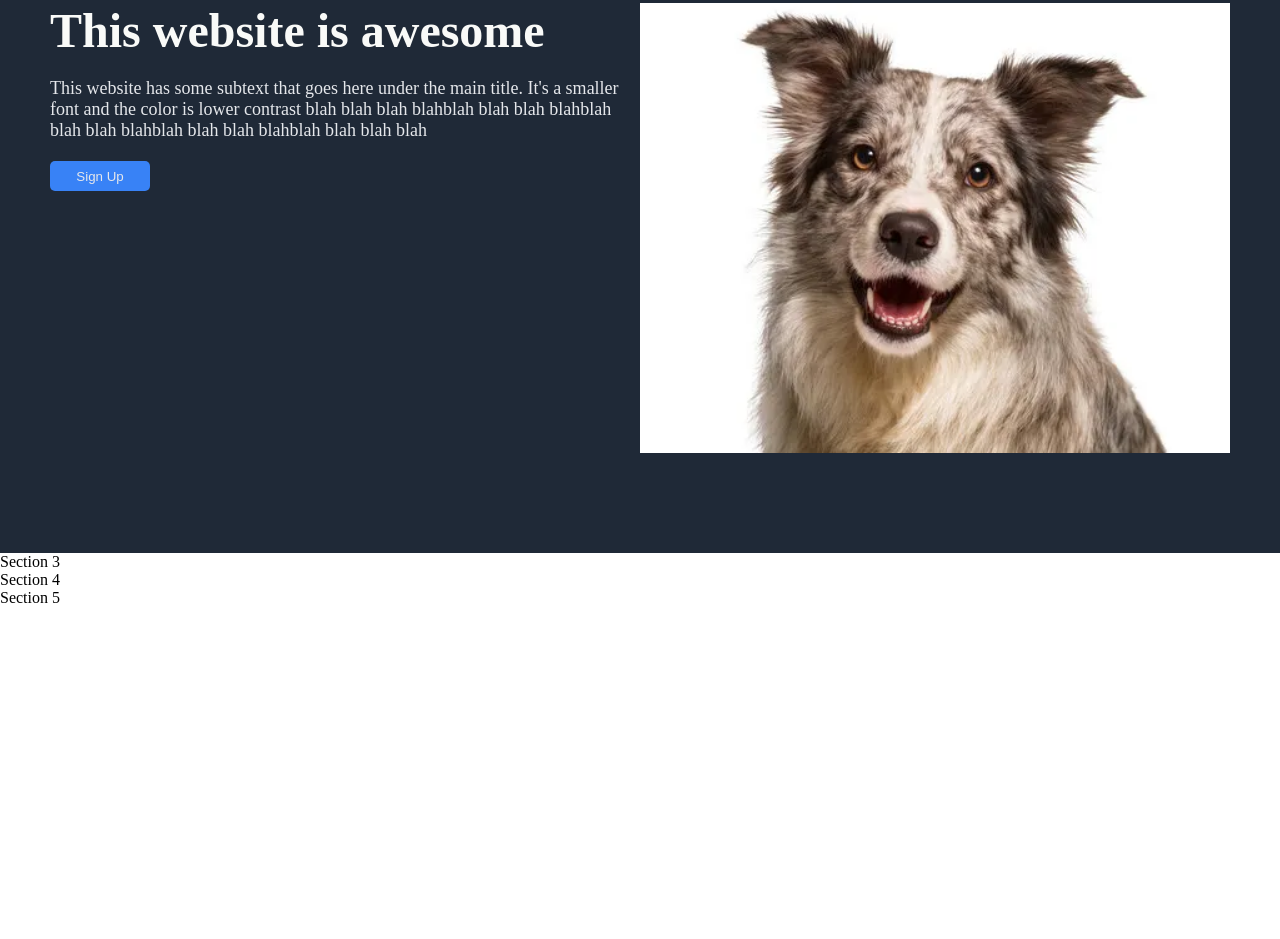
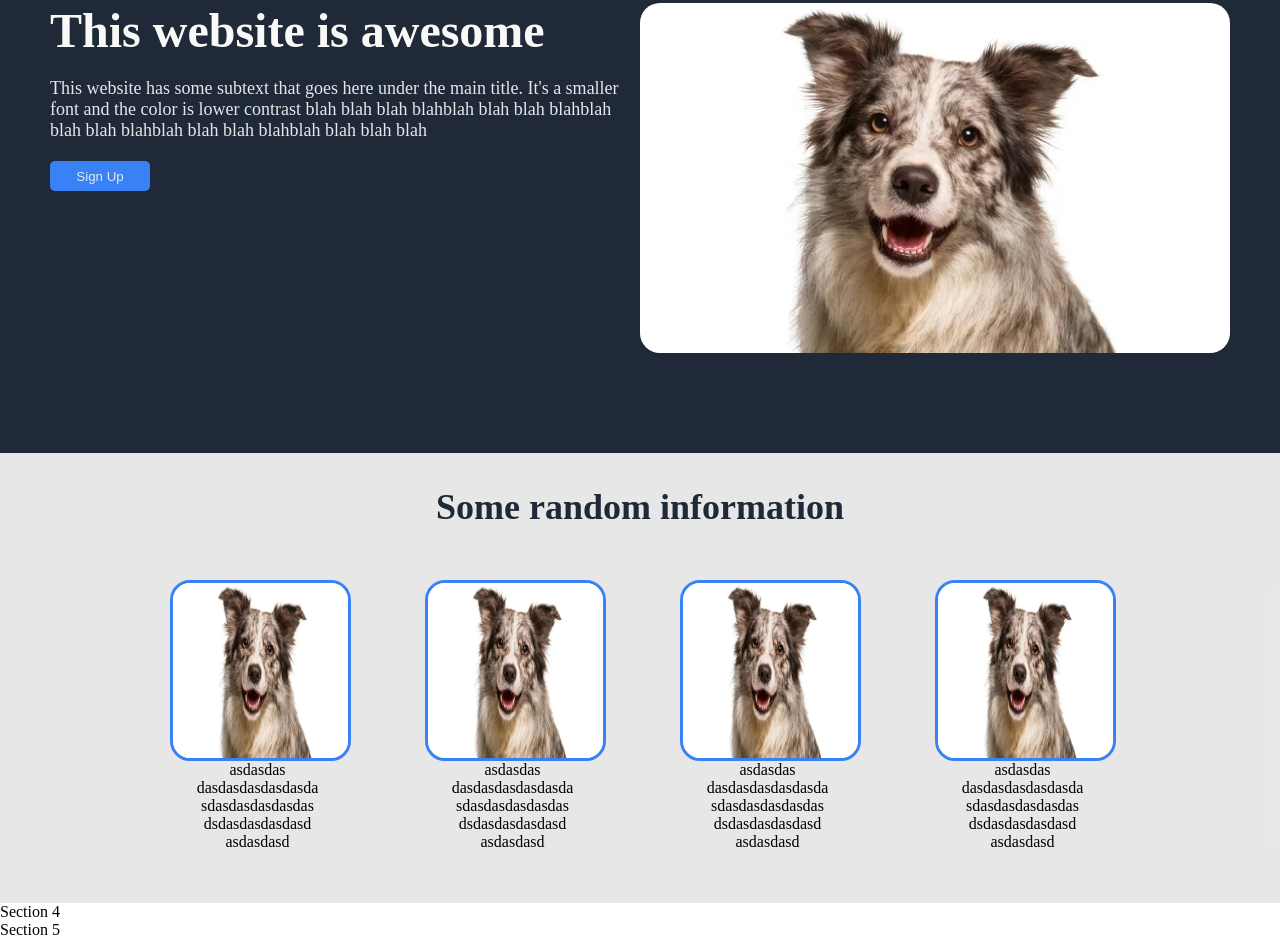
Before and after one commit to le6426/landing-page, a plain HTML site: page index.html in a window 1280 px wide. Shown: the part 172-1111 px from the top of the page. Before the commit the page ends 800 px from the top, so only its background shows below. Drawn offline with Linux system fonts and the light colour scheme.

Commit message:
finished section three

```diff
--- a/index.html
+++ b/index.html
@@ -12,14 +12,13 @@
         <ul class="logo">
             <li class="hero-logo"><a href="/">Header Logo</a></li>
         </ul>
-
         <ul class="nav">
             <li class="hero-second"><a href="">one</a></li>
             <li class="hero-second"><a href="">two</a></li>
             <li class="hero-second"><a href="">three</a></li>
         </ul>
+    </section>
 
-    </section>
   <section class="section-two">
     <div class="left-side">
         <div class="hero-main">This website is awesome</div>
@@ -32,7 +31,32 @@
         <img src="/dog-pic.webp" alt="Description" class="picture">
     </div>
   </section>
-  <section class="section-three">Section 3</section>
+
+  <section class="section-three">
+        <div class="header">Some random information</div>
+        <ul class="boxes">
+            <li>
+                <img src="/dog-pic.webp" alt="Description">
+                <p>asdasdas dasdasdasdasdasda sdasdasdasdasdas dsdasdasdasdasd asdasdasd</p>
+            </li>
+                        <li>
+                <img src="/dog-pic.webp" alt="Description">
+                <p>asdasdas dasdasdasdasdasda sdasdasdasdasdas dsdasdasdasdasd asdasdasd</p>
+
+            </li>
+                        <li>
+                <img src="/dog-pic.webp" alt="Description">
+                <p>asdasdas dasdasdasdasdasda sdasdasdasdasdas dsdasdasdasdasd asdasdasd</p>
+
+            </li>
+                        <li>
+                <img src="/dog-pic.webp" alt="Description">
+                <p>asdasdas dasdasdasdasdasda sdasdasdasdasdas dsdasdasdasdasd asdasdasd</p>
+
+            </li>
+        </ul>
+
+  </section>
   <section class="section-four">Section 4</section>
   <section class="section-five">Section 5</section>
 </div>
--- a/styles.css
+++ b/styles.css
@@ -21,6 +21,11 @@
     color: #E5E7EB;
 }
 
+.picture {
+    border-radius: 20px;
+    object-fit: cover;
+}
+
 /* Section One */
 .section-one {
     display: flex;
@@ -42,7 +47,6 @@
 
 .section-one ul {
     list-style-type: none;
-    list-style-type: none;
 }
 
 .section-one ul a {
@@ -54,7 +58,7 @@
 .section-two {
     display: flex;
     background: #1F2937;
-    height: 450px;
+    height: 350px;
     padding: 100px 50px;
 }
 
@@ -90,3 +94,48 @@
   height: 100%;
   object-fit: cover;
 }
+
+/* Section Three */
+.section-three {
+    display: flex;
+    height: 450px;
+    background: #e5e5e5e5;
+    flex-direction: column;
+}
+
+.section-three .header {
+    display: flex;
+    justify-content: center;
+    font-size: 36px;
+    color: #1F2937;
+    font-weight: 900;
+    align-items: flex-end;
+    flex: 1;
+}
+
+.section-three .boxes {
+    display: flex;
+    list-style-type: none;
+    gap: 80px;
+    flex: 5;
+    justify-content: center;
+    align-items: center;
+
+}
+
+.section-three .boxes li {
+    display: flex;
+    flex-direction: column;
+    width: 175px;
+}
+
+.section-three .boxes li p {
+    text-align: center;
+}
+
+.section-three .boxes img {
+    width: 175px;
+    height: 175px;
+    border-radius: 20px;
+    border: 3px solid #3882F6;
+}
```
